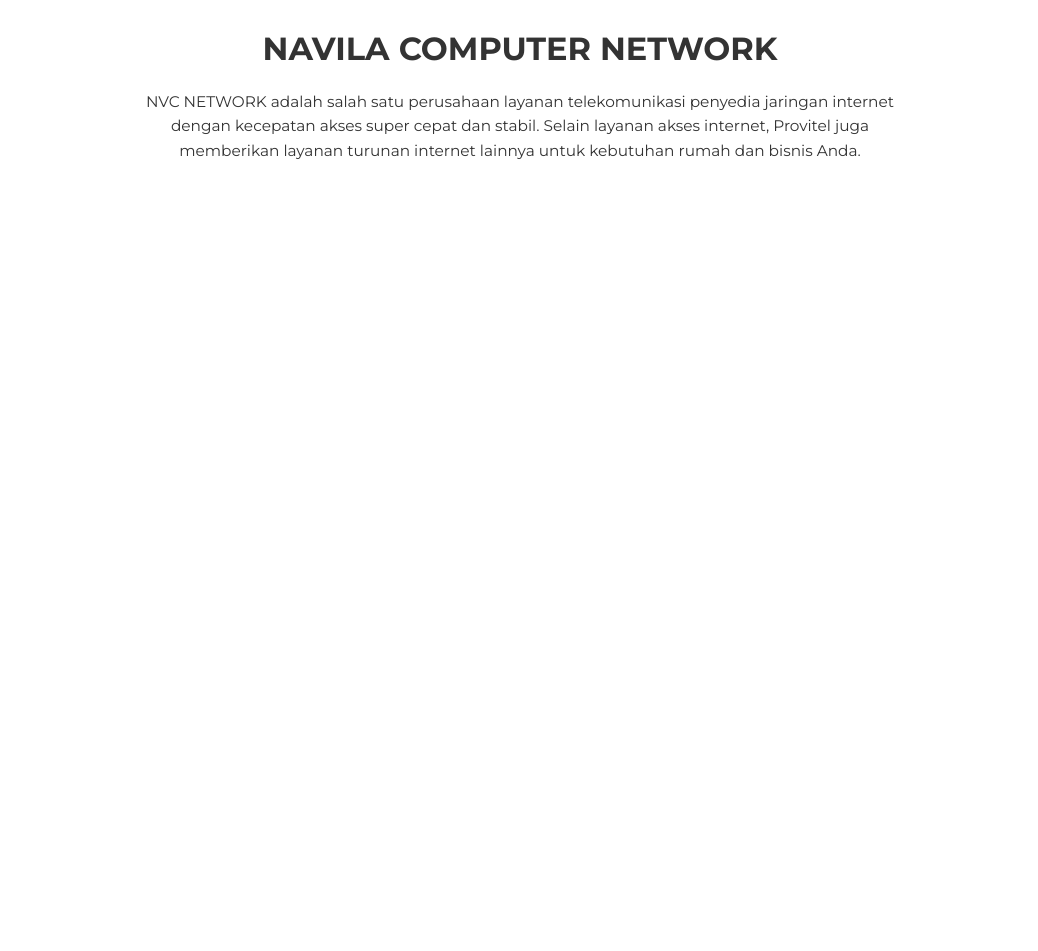
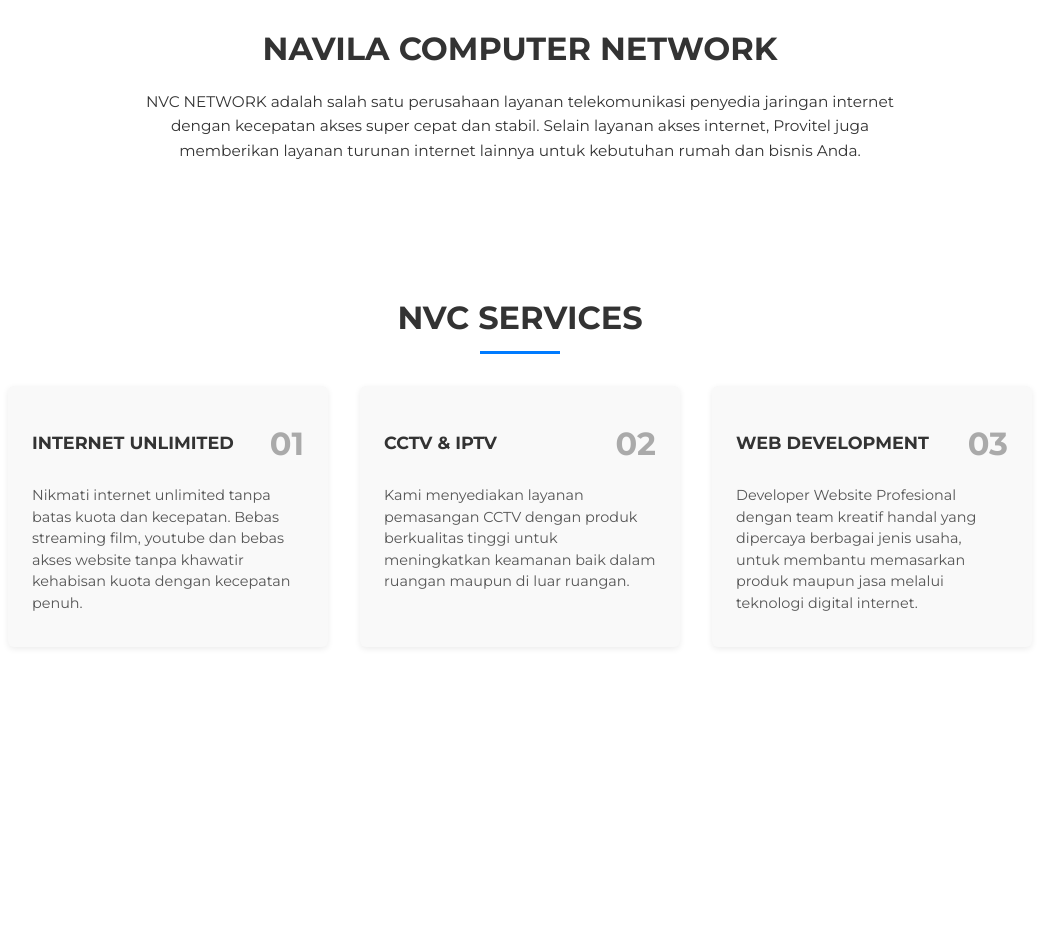
Before and after one commit to TheoAchmadd/nvcnet, a PHP site: page /index.html in a window 1280 px wide. Shown: the part 747-1698 px from the top of the page, without its empty margins (120-1158 px from the left). Run offline with PHP 8.4, Linux system fonts and the light colour scheme.

Commit message:
add service section

```diff
--- a/assets/css/style.css
+++ b/assets/css/style.css
@@ -136,6 +136,83 @@ a {
   margin: 0 auto;
 }
 
+/* Service */
+/* Services Section */
+.services {
+  padding: 4rem 10vw;
+  text-align: center;
+}
+
+.section-title {
+  font-size: 2rem;
+  font-weight: 700;
+  margin-bottom: 2rem;
+  position: relative;
+}
+
+.section-title::after {
+  content: '';
+  display: block;
+  width: 80px;
+  height: 3px;
+  background: #007bff;
+  margin: 0.5rem auto 0;
+}
+
+.services-container {
+  display: grid;
+  grid-template-columns: repeat(auto-fit, minmax(250px, 1fr));
+  gap: 2rem;
+  margin-top: 2rem;
+}
+
+.service-box {
+  background: #f9f9f9;
+  padding: 2rem 1.5rem;
+  border-radius: 6px;
+  box-shadow: 0 2px 6px rgba(0,0,0,0.08); /* shadow halus */
+  transition: all 0.3s ease;
+  text-align: left;
+}
+
+.service-box h3 {
+  font-size: 1.1rem;
+  display: flex;
+  justify-content: space-between;
+  align-items: center;
+  margin-bottom: 1rem;
+}
+
+.service-box h3 span {
+  font-size: 2rem;
+  font-weight: 700;
+  color: #aaa;
+  transition: color 0.3s;
+}
+
+.service-box p {
+  font-size: 0.9rem;
+  color: #555;
+  line-height: 1.5;
+}
+
+/* Hover Effect */
+.service-box:hover {
+  background: #007bff;
+  color: #fff;
+  transform: translateY(-6px);
+  box-shadow: 0 6px 16px rgba(0,0,0,0.15); /* shadow lebih tegas saat hover */
+}
+
+.service-box:hover h3 span {
+  color: #fff;
+}
+
+.service-box:hover p {
+  color: #f0f0f0;
+}
+
+
 /* Animations */
 .fade-in-up {
   opacity: 0;
--- a/index.html
+++ b/index.html
@@ -72,6 +72,27 @@
     </section>
   </main>
 
+  <section class="services" id="services">
+  <h2 class="section-title">NVC SERVICES</h2>
+  <div class="services-container">
+    <div class="service-box">
+      <h3>INTERNET UNLIMITED <span>01</span></h3>
+      <p>Nikmati internet unlimited tanpa batas kuota dan kecepatan. Bebas streaming film, youtube dan bebas akses website tanpa khawatir kehabisan kuota dengan kecepatan penuh.</p>
+    </div>
+
+    <div class="service-box">
+      <h3>CCTV & IPTV <span>02</span></h3>
+      <p>Kami menyediakan layanan pemasangan CCTV dengan produk berkualitas tinggi untuk meningkatkan keamanan baik dalam ruangan maupun di luar ruangan.</p>
+    </div>
+
+    <div class="service-box">
+      <h3>WEB DEVELOPMENT <span>03</span></h3>
+      <p>Developer Website Profesional dengan team kreatif handal yang dipercaya berbagai jenis usaha, untuk membantu memasarkan produk maupun jasa melalui teknologi digital internet.</p>
+    </div>
+  </div>
+</section>
+
+
   <script src="assets/js/script.js"></script>
 </body>
 </html>
```
